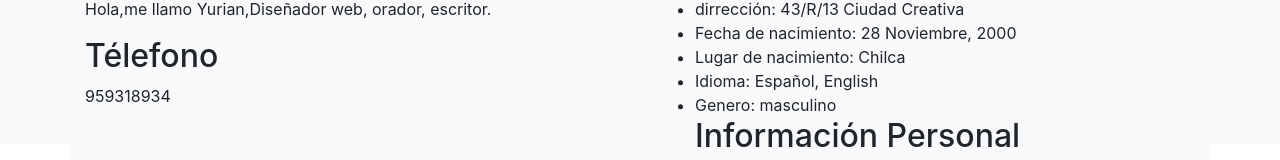
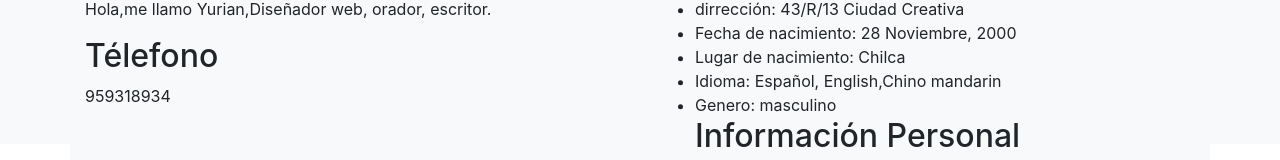
Before and after one commit to yurian76760219/mi-primer-repositorio, a plain HTML site: page index.html in a window 1280 px wide. Shown: the part 760-920 px from the top of the page. Drawn offline with nearby package versions, Linux system fonts and the light colour scheme.

Commit message:
Quinto commit

```diff
--- a/index.html
+++ b/index.html
@@ -52,7 +52,7 @@
           <li>dirrección: 43/R/13 Ciudad Creativa</li>
           <li>Fecha de nacimiento: 28 Noviembre, 2000</li>
           <li>Lugar de nacimiento: Chilca</li>
-          <li>Idioma: Español, English</li>
+          <li>Idioma: Español, English,Chino mandarin</li>
           <li>Genero: masculino</li>
           <div>
           <h2>Información Personal</h2>
```
